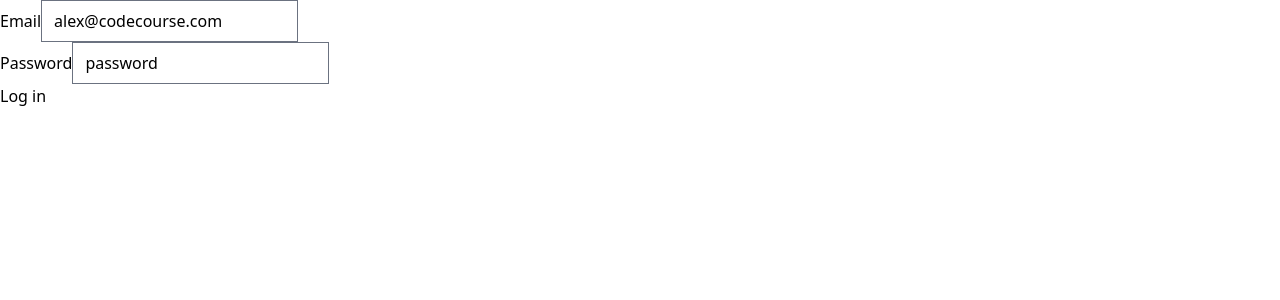
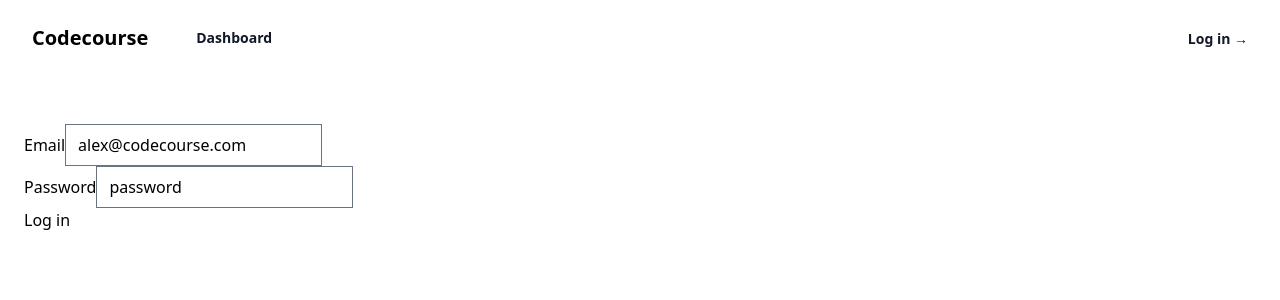
Before and after one commit to codecourse/authentication-with-laravel-sanctum-and-vue, a Vue app in the folder laravel-sanctum-vue-client/: page / in a window 1280 px wide. Shown: the top 300 px of the page. Built offline with nearby package versions, Linux system fonts and the light colour scheme; no server answers.

Commit message:
Episode 14

```diff
--- a/laravel-sanctum-vue-client/src/App.vue
+++ b/laravel-sanctum-vue-client/src/App.vue
@@ -1,7 +1,13 @@
 <script setup>
 import { RouterLink, RouterView } from 'vue-router'
+import Navigation from "@/components/Navigation.vue";
 </script>
 
 <template>
-  <RouterView />
+  <Navigation />
+  <div class="py-6 lg:py-12">
+    <div class="mx-auto max-w-7xl px-6 lg-px-8">
+      <RouterView />
+    </div>
+  </div>
 </template>
--- a/laravel-sanctum-vue-client/src/components/Navigation.vue
+++ b/laravel-sanctum-vue-client/src/components/Navigation.vue
@@ -1,11 +1,83 @@
 <script setup>
 import useAuth from "@/composables/useAuth.js";
+import {ref} from "vue";
 
+const mobileNavigationOpen = ref(false)
 const { authenticated, user, logout } = useAuth()
 </script>
 
 <template>
-  <div v-if="authenticated">
-    {{ user.name }} <button v-on:click="logout">Log out</button>
-  </div>
+  <header class="bg-white">
+    <nav class="mx-auto flex max-w-7xl items-center justify-between p-6 lg:px-8">
+      <div class="flex items-center gap-x-12">
+        <a href="#" class="-m-1.5 p-1.5">
+          <span class="text-xl font-bold">
+              Codecourse
+          </span>
+        </a>
+        <div class="hidden lg:flex lg:gap-x-12">
+          <RouterLink :to="{ name: 'dashboard' }" class="text-sm font-semibold leading-6 text-gray-900">Dashboard</RouterLink>
+        </div>
+      </div>
+      <div class="flex lg:hidden">
+        <button v-on:click="mobileNavigationOpen = true" type="button" class="-m-2.5 inline-flex items-center justify-center rounded-md p-2.5 text-gray-700">
+          <span class="sr-only">Open main menu</span>
+          <svg class="h-6 w-6" fill="none" viewBox="0 0 24 24" stroke-width="1.5" stroke="currentColor">
+            <path stroke-linecap="round" stroke-linejoin="round" d="M3.75 6.75h16.5M3.75 12h16.5m-16.5 5.25h16.5" />
+          </svg>
+        </button>
+      </div>
+      <div class="hidden lg:flex">
+        <div class="flex items-center space-x-6" v-if="authenticated">
+          <div class="text-sm font-semibold leading-6 text-gray-900">{{ user.name }}</div>
+          <button class="text-sm font-semibold leading-6 text-gray-900">
+            Log out &rarr;
+          </button>
+        </div>
+        <div v-if="!authenticated">
+          <a href="#" class="text-sm font-semibold leading-6 text-gray-900">
+            Log in &rarr;
+          </a>
+        </div>
+      </div>
+    </nav>
+
+    <!-- Mobile menu -->
+    <div class="lg:hidden" v-if="mobileNavigationOpen">
+      <div class="fixed inset-y-0 right-0 z-10 w-full overflow-y-auto bg-white px-6 py-6 sm:ring-1 sm:ring-gray-900/10">
+        <div class="flex items-center justify-between">
+          <a href="#" class="-m-1.5 p-1.5">
+              <span class="text-xl font-bold">
+                  Codecourse
+              </span>
+          </a>
+          <button type="button" class="-m-2.5 rounded-md p-2.5 text-gray-700" v-on:click="mobileNavigationOpen = false">
+            <span class="sr-only">Close menu</span>
+            <svg class="h-6 w-6" fill="none" viewBox="0 0 24 24" stroke-width="1.5" stroke="currentColor">
+              <path stroke-linecap="round" stroke-linejoin="round" d="M6 18L18 6M6 6l12 12" />
+            </svg>
+          </button>
+        </div>
+        <div class="mt-6 flow-root">
+          <div class="-my-6 divide-y divide-gray-500/10">
+            <div class="space-y-2 py-6">
+              <RouterLink :to="{ name: 'dashboard' }" class="-mx-3 block rounded-lg px-3 py-2 text-base font-semibold leading-7 text-gray-900 hover:bg-gray-50">Dashboard</RouterLink>
+            </div>
+            <div class="py-6">
+              <div>
+                <button class="w-full text-left -mx-3 block rounded-lg px-3 py-2.5 text-base font-semibold leading-7 text-gray-900 hover:bg-gray-50">
+                  Log out
+                </button>
+              </div>
+              <div>
+                <a href="#" class="-mx-3 block rounded-lg px-3 py-2.5 text-base font-semibold leading-7 text-gray-900 hover:bg-gray-50">
+                  Log in
+                </a>
+              </div>
+            </div>
+          </div>
+        </div>
+      </div>
+    </div>
+  </header>
 </template>
--- a/laravel-sanctum-vue-client/src/router/index.js
+++ b/laravel-sanctum-vue-client/src/router/index.js
@@ -1,5 +1,6 @@
 import { createRouter, createWebHistory } from 'vue-router'
-import HomeView from '../views/HomeView.vue'
+import Home from '../views/Home.vue'
+import Dashboard from "@/views/Dashboard.vue";
 
 const router = createRouter({
   history: createWebHistory(import.meta.env.BASE_URL),
@@ -7,7 +8,12 @@ const router = createRouter({
     {
       path: '/',
       name: 'home',
-      component: HomeView
+      component: Home
+    },
+    {
+      path: '/dashboard',
+      name: 'dashboard',
+      component: Dashboard
     }
   ]
 })
--- /dev/null
+++ b/laravel-sanctum-vue-client/src/views/Dashboard.vue
@@ -0,0 +1,11 @@
+<script setup>
+
+</script>
+
+<template>
+
+</template>
+
+<style scoped>
+
+</style>
--- a/laravel-sanctum-vue-client/src/views/HomeView.vue
+++ b/laravel-sanctum-vue-client/src/views/Home.vue
@@ -1,8 +1,6 @@
 <script setup>
-import axios from 'axios'
 import { reactive } from 'vue'
 import useAuth from "@/composables/useAuth.js";
-import Navigation from "@/components/Navigation.vue";
 
 const { login: loginAction, errors } = useAuth()
 
@@ -17,7 +15,6 @@ const login = async () => {
 </script>
 
 <template>
-  <Navigation />
   <main>
     <form v-on:submit.prevent="login">
       <div>
```
